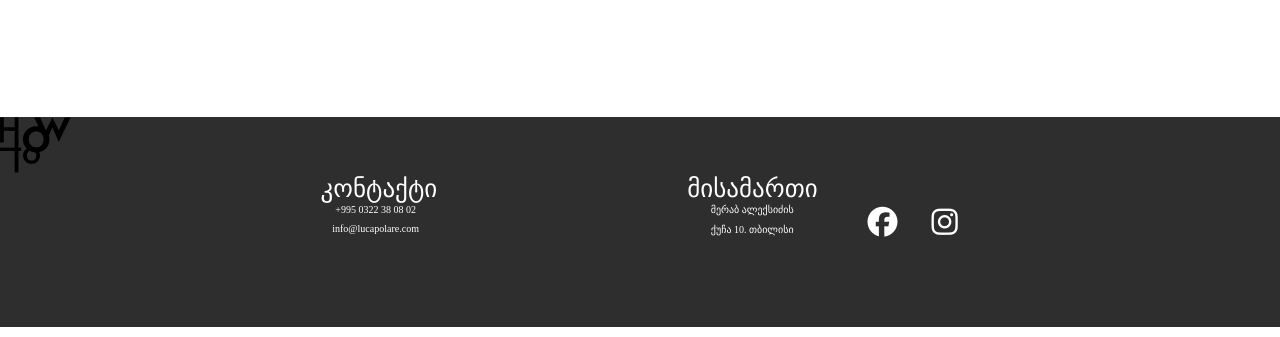
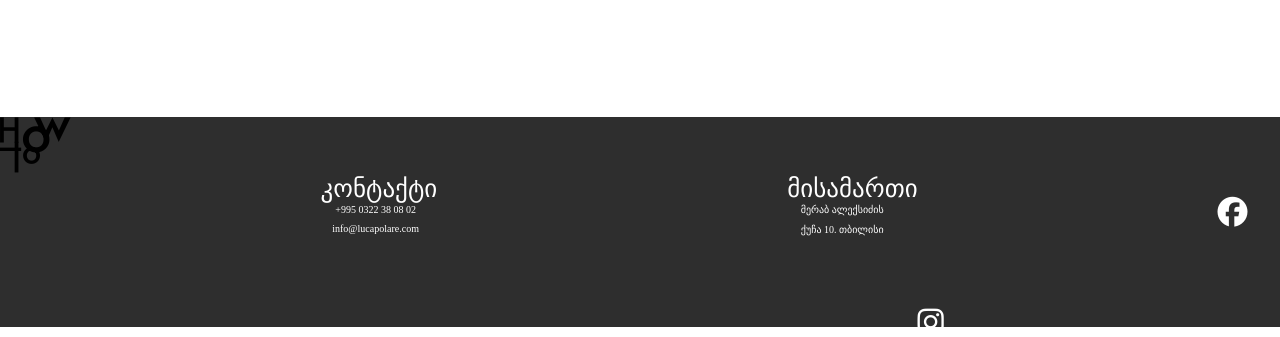
Before and after one commit to AnnaGigauri/icons, a plain HTML site: page index.html in a window 1280 px wide. Shown: the part 1188-1525 px from the top of the page. Drawn offline with Linux system fonts and the light colour scheme; files whose address does not match are found by name.

Commit message:
changed css

```diff
--- a/css/style.css
+++ b/css/style.css
@@ -94,6 +94,16 @@ li{
 	margin-top: 60px;
 	margin-left: 250px
 }
+.ttles11{
+	color: #fff;
+	font-size: 25px;
+	font-family: raleway;
+	font-weight: 200;
+	line-height: 23px;
+	text-align: center;
+	margin-top: 60px;
+	margin-left: 350px
+}
 .ttles{
 	color: #fff;
 	font-size: 10px;
@@ -109,20 +119,20 @@ li{
 	color: white;
 	width: 90px;
 	font-size: 10px;
-	margin-left: 270px;
+	margin-left: 360px;
 	line-height: 20px;
 }
 .fa-facebook{
 	color: #fff;
 	font-size: 30px;
-	margin-top: 90px;
-	margin-left: 50px;
+	margin-top: 80px;
+	margin-left: 300px;
 	margin-right: 30px;
 }
 .fa-instagram{
 	color: #fff;
 	font-size: 30px;
-	margin-top: 90px;
+	margin-top: 80px;
 }
 .footer-info1{
 	text-align: center;
--- a/index.html
+++ b/index.html
@@ -78,14 +78,14 @@
 </body>
     <footer>
 	    <div class="footerimg">
-	            <i class="icon-Group-1" id="iconfooter"></i>
+	            <i class="icon-Group-1"></i>
 	             <div class="footer-info1">
 		           <h6 class="ttles1">კონტაქტი</h6>
 			       <p class="ttles">+995 0322 38 08 02 </p>
 			       <p class="ttles">info@lucapolare.com</p>
 			    </div>
 			    <div class="footer-info2">
-			       <h6 class="ttles1">მისამართი</h6>
+			       <h6 class="ttles11">მისამართი</h6>
 			       <p class="ttlesdiv2">მერაბ ალექსიძის ქუჩა 10. თბილისი</p>
 			   </div>
 			    <div bclass="footer-info3">
```
